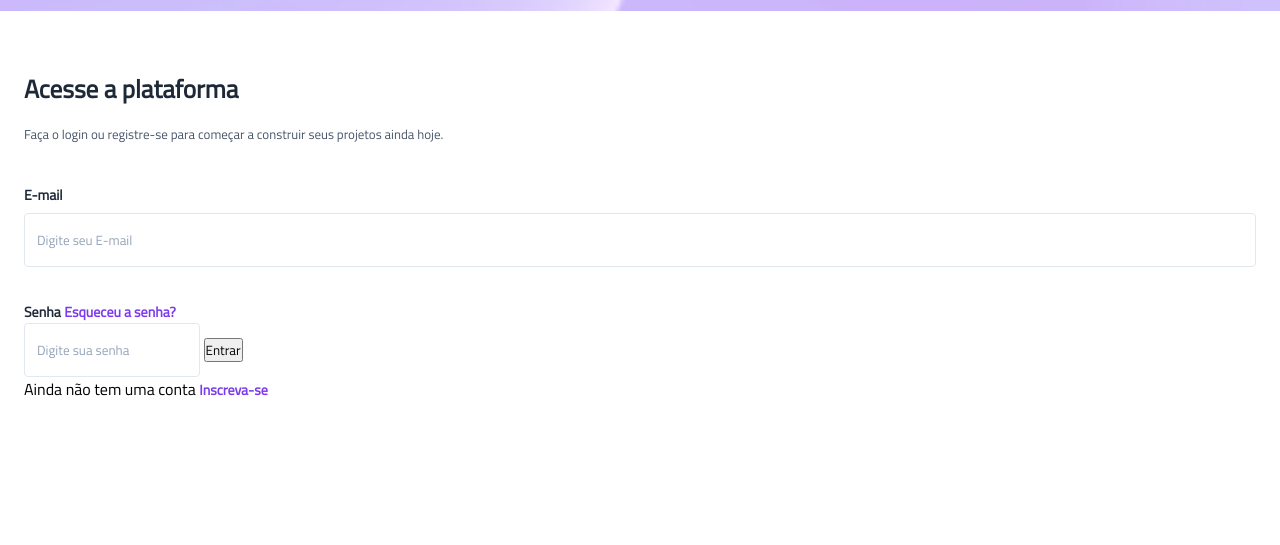
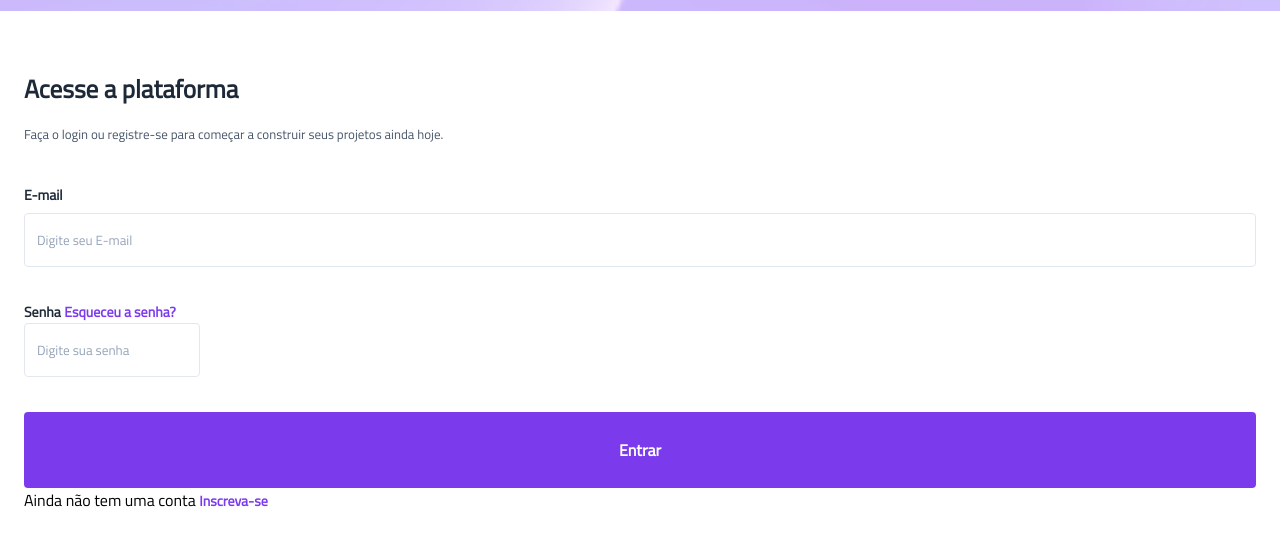
Before and after one commit to BeaBya/Vertigo, a plain HTML site: page index.html/index.html in a window 1280 px wide. Shown: the part 123-668 px from the top of the page. Drawn offline with Linux system fonts and the light colour scheme.

Commit message:
estilizacao do botao completa

```diff
--- a/index.html/style.css
+++ b/index.html/style.css
@@ -11,6 +11,7 @@
     --gray-200: #e2e8f0;
     --gray-400: #94a3b8;
     --purple: #7c3aed;
+    --white: #fff
 }
 
 header {
@@ -91,3 +92,16 @@ main {
 .login a:hover {
     text-decoration: underline;
 }
+
+.login button {
+    margin-top: 2.2rem;
+    padding-block: 1.6rem;
+    width: 100%;
+    background: var(--purple);
+    border: none;
+    border-radius: 0.25rem;
+
+    font-size: 1rem;
+    font-weight: 700;
+    color: var(--white);
+}
```
